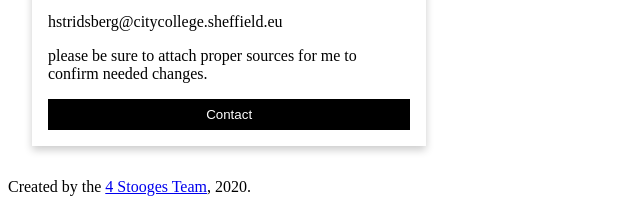
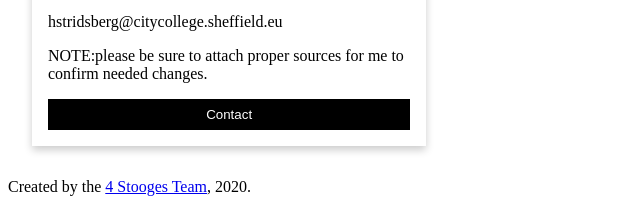
Before and after one commit to I2WT-4stooges/I2WT-Group-Project, a plain HTML site: page html/4StoogesTeam.html in a window 1280 px wide. Shown: the part 781-990 px from the top of the page, 0-640 px from the left. Drawn offline with Linux system fonts and the light colour scheme.

Commit message:
Update 4StoogesTeam.html

```diff
--- a/html/4StoogesTeam.html
+++ b/html/4StoogesTeam.html
@@ -81,7 +81,7 @@
                             <p>Hi there! My name is Hanna and I am a student at City Colleges Bcs (Hons) Computer Science program. This was me and my co-students first attempt at building a Webpage. My role in this was to create the history part, I hope you enjoyed it.
                             If by any chance, there are errors it the text please contact me on my web-page project email below<a href="/students/stridsberg.html"> More about me</a></p>
                             <p>hstridsberg@citycollege.sheffield.eu</p>
-                            <p>please be sure to attach proper sources for me to confirm needed changes.</p>
+                            <p>NOTE:please be sure to attach proper sources for me to confirm needed changes.</p>
                             <p><a href="mailto:hstridsberg@citycollege.sheffield.eu"><button class="button">Contact</button></a></p>
                         </div>
                     </div>
```
